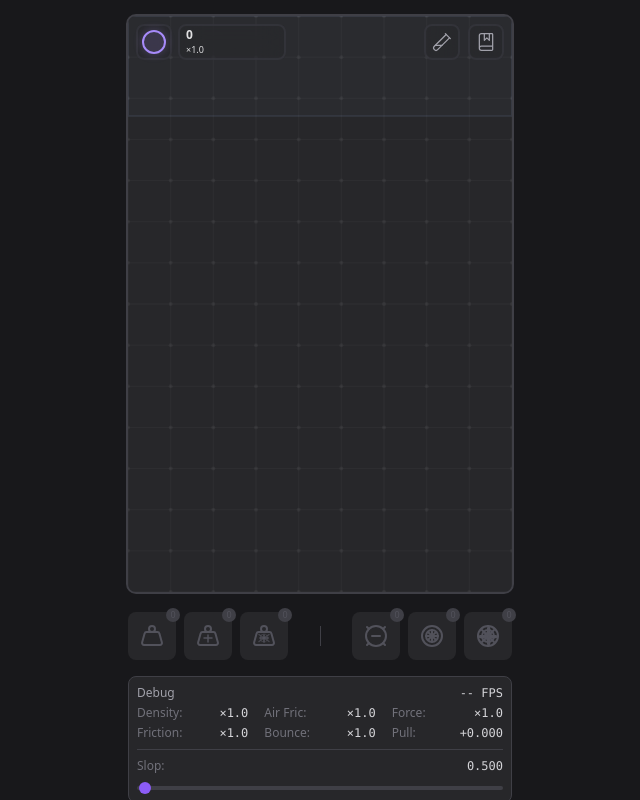
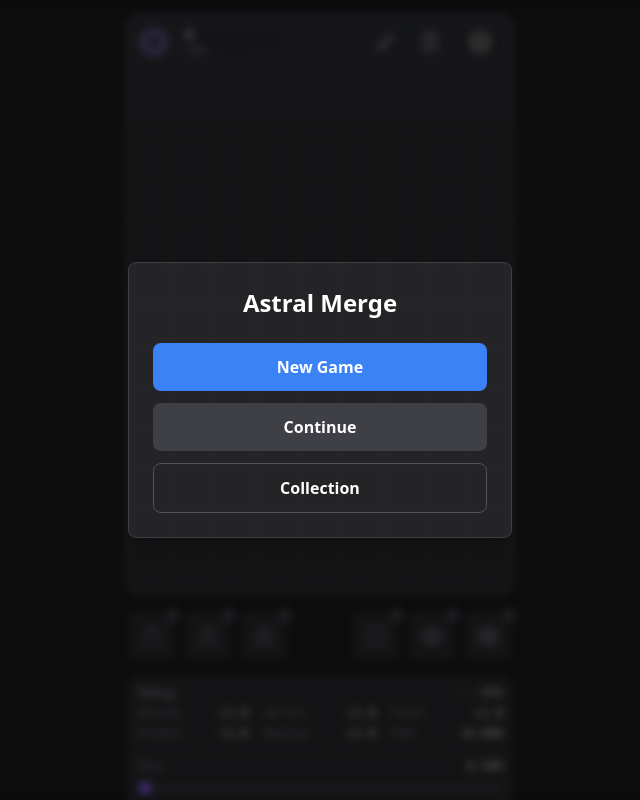
Before and after one commit to bigbug999/astral-merge, a Next.js app: page / in a window 1280 px wide. Shown: the top 800 px of the page, without its empty margins (320-960 px from the left). Built offline with nearby package versions, Linux system fonts and the light colour scheme.

Commit message:
new game modal

```diff
--- a/app/page.tsx
+++ b/app/page.tsx
@@ -108,6 +108,53 @@ export default function Home() {
   const [powerUps, setPowerUps] = useState<PowerUpState>(createInitialPowerUpState(true));
   const [isGameOver, setIsGameOver] = useState(false);
   const [flaskState, setFlaskState] = useState<FlaskState>(createInitialFlaskState());
+  const [showStartMenu, setShowStartMenu] = useState(true);
+  const [isPaused, setIsPaused] = useState(false);
+
+  const handleDrop = useCallback(() => {
+    setNextTier(getRandomTier(maxTierSeen));
+  }, [maxTierSeen]);
+
+  const handlePowerUpUse = useCallback(() => {
+    setPowerUps(prev => {
+      if (prev.activePowerUpId) {
+        return {
+          ...prev,
+          powerUps: {
+            ...prev.powerUps,
+            [prev.activePowerUpId]: prev.powerUps[prev.activePowerUpId] - 1
+          },
+          activePowerUpId: null
+        };
+      }
+      return prev;
+    });
+  }, []);
+
+  const handleGameOver = useCallback(() => {
+    setIsGameOver(true);
+  }, []);
+
+  const handlePowerUpEarned = useCallback((level: 1 | 2 | 3) => {
+    setPowerUps(prev => {
+      const newPowerUps = { ...prev.powerUps };
+
+      // Give one of each power-up at the earned level
+      Object.entries(POWER_UPS).forEach(([id, powerUp]) => {
+        if (powerUp.level === level) {
+          newPowerUps[id] = Math.min(
+            (newPowerUps[id] || 0) + 1,
+            powerUp.maxUses
+          );
+        }
+      });
+
+      return {
+        ...prev,
+        powerUps: newPowerUps
+      };
+    });
+  }, []);
 
   const handleNewTier = useCallback((tier: number) => {
     setMaxTierSeen(prev => Math.max(prev, tier));
@@ -134,52 +181,6 @@ export default function Home() {
     };
   }, [combo]);
 
-  const handleDrop = useCallback(() => {
-    setNextTier(getRandomTier(maxTierSeen));
-  }, [maxTierSeen]);
-
-  const handlePowerUpUse = useCallback(() => {
-    setPowerUps(prev => {
-      if (prev.activePowerUpId) {
-        return {
-          ...prev,
-          powerUps: {
-            ...prev.powerUps,
-            [prev.activePowerUpId]: prev.powerUps[prev.activePowerUpId] - 1
-          },
-          activePowerUpId: null
-        };
-      }
-      return prev;
-    });
-  }, []);
-
-  const handleGameOver = useCallback(() => {
-    setIsGameOver(true);
-    // Add any additional game over logic here
-  }, []);
-
-  const handlePowerUpEarned = useCallback((level: 1 | 2 | 3) => {
-    setPowerUps(prev => {
-      const newPowerUps = { ...prev.powerUps };
-
-      // Give one of each power-up at the earned level
-      Object.entries(POWER_UPS).forEach(([id, powerUp]) => {
-        if (powerUp.level === level) {
-          newPowerUps[id] = Math.min(
-            (newPowerUps[id] || 0) + 1,
-            powerUp.maxUses
-          );
-        }
-      });
-
-      return {
-        ...prev,
-        powerUps: newPowerUps
-      };
-    });
-  }, []);
-
   const {
     startDrag,
     updateDrag,
@@ -187,7 +188,8 @@ export default function Home() {
     spawnStressTestBalls,
     engine,
     currentBall,
-    debug
+    debug,
+    resetEngine
   } = useMatterJs(
     containerRef,
     handleDrop,
@@ -199,6 +201,22 @@ export default function Home() {
     flaskState,
     handlePowerUpEarned
   );
+
+  const handleNewGame = useCallback(() => {
+    // Reset the physics engine first
+    resetEngine();
+
+    // Then reset all state
+    setScore(0);
+    setCombo(0);
+    setMaxTierSeen(1);
+    setNextTier(getRandomTier(1));
+    setPowerUps(createInitialPowerUpState(true));
+    setIsGameOver(false);
+    setFlaskState(createInitialFlaskState());
+    setShowStartMenu(false);
+    setIsPaused(false);
+  }, [resetEngine]);
 
   const handlePointerDown = useCallback((event: React.PointerEvent) => {
     if (!containerRef.current) return;
@@ -384,6 +402,14 @@ export default function Home() {
                   effect: value as FlaskEffectId
                 }))}
               />
+              <button
+                onClick={() => setIsPaused(true)}
+                className="h-9 px-2.5 flex items-center gap-1.5 rounded-lg border-2 border-zinc-700/50 bg-zinc-800/30 backdrop-blur-md hover:bg-zinc-700/30 transition-colors text-zinc-100 text-sm font-medium"
+              >
+                <svg xmlns="http://www.w3.org/2000/svg" fill="none" viewBox="0 0 24 24" strokeWidth="1.5" stroke="currentColor" className="size-6">
+                  <path strokeLinecap="round" strokeLinejoin="round" d="M14.25 9v6m-4.5 0V9M21 12a9 9 0 1 1-18 0 9 9 0 0 1 18 0Z" />
+                </svg>
+              </button>
             </div>
           </div>
         </div>
@@ -464,6 +490,66 @@ export default function Home() {
         </div>
       </div>
 
+      {/* Menu Modal - Used for both Start and Pause */}
+      {(showStartMenu || isPaused) && (
+        <div className="fixed inset-0 bg-black/50 flex items-center justify-center z-50 backdrop-blur-sm">
+          <div className="bg-zinc-800/90 p-6 rounded-lg shadow-xl border border-zinc-700 max-w-sm w-full mx-4 transform scale-100 animate-in fade-in duration-200">
+            <h2 className="text-2xl font-bold text-white mb-6 text-center">
+              {showStartMenu ? 'Astral Merge' : 'Game Paused'}
+            </h2>
+
+            <div className="space-y-3">
+              {showStartMenu ? (
+                <>
+                  <button
+                    onClick={handleNewGame}
+                    className="w-full px-4 py-3 bg-blue-500 hover:bg-blue-600 text-white rounded-lg transition-colors font-semibold"
+                  >
+                    New Game
+                  </button>
+
+                  <button
+                    onClick={() => {
+                      // TODO: Implement continue game logic
+                      setShowStartMenu(false);
+                    }}
+                    className="w-full px-4 py-3 bg-zinc-700 hover:bg-zinc-600 text-white rounded-lg transition-colors font-semibold"
+                  >
+                    Continue
+                  </button>
+                </>
+              ) : (
+                <>
+                  <button
+                    onClick={() => setIsPaused(false)}
+                    className="w-full px-4 py-3 bg-blue-500 hover:bg-blue-600 text-white rounded-lg transition-colors font-semibold"
+                  >
+                    Resume Game
+                  </button>
+
+                  <button
+                    onClick={handleNewGame}
+                    className="w-full px-4 py-3 bg-zinc-700 hover:bg-zinc-600 text-white rounded-lg transition-colors font-semibold"
+                  >
+                    New Game
+                  </button>
+                </>
+              )}
+
+              <button
+                onClick={() => {
+                  // TODO: Implement navigation to collection page
+                  window.location.href = '/collection';
+                }}
+                className="w-full px-4 py-3 border border-zinc-600 hover:bg-zinc-700/50 text-white rounded-lg transition-colors font-semibold"
+              >
+                Collection
+              </button>
+            </div>
+          </div>
+        </div>
+      )}
+
       {/* Game Over Overlay */}
       {isGameOver && (
         <div className="fixed inset-0 bg-black/50 flex items-center justify-center z-50 backdrop-blur-sm">
--- a/hooks/useMatterJs.ts
+++ b/hooks/useMatterJs.ts
@@ -2305,6 +2305,30 @@ export const useMatterJs = (
     }
   }, [flaskState.effect]);
 
+  // Update resetEngine function
+  const resetEngine = useCallback(() => {
+    if (!engineRef.current || !renderRef.current) return;
+
+    // Remove all bodies from the world
+    const bodies = Matter.Composite.allBodies(engineRef.current.world);
+    bodies.forEach(body => {
+      // Don't remove static boundaries and danger zone during reset
+      if (!body.isStatic) {
+        Matter.Composite.remove(engineRef.current!.world, body);
+      }
+    });
+
+    // Reset engine properties
+    engineRef.current.timing.timeScale = 1;
+    engineRef.current.timing.timestamp = 0;
+
+    // Clear any active constraints
+    const constraints = Matter.Composite.allConstraints(engineRef.current!.world);
+    constraints.forEach(constraint => {
+      Matter.Composite.remove(engineRef.current!.world, constraint);
+    });
+  }, []);
+
   return {
     engine: engineRef.current,
     startDrag,
@@ -2316,7 +2340,8 @@ export const useMatterJs = (
       fps: fpsRef.current,
       isMobile,
       slop: currentSlopRef.current // Add current slop to debug info
-    }
+    },
+    resetEngine  // Add resetEngine to the return object
   };
 };
 
```
